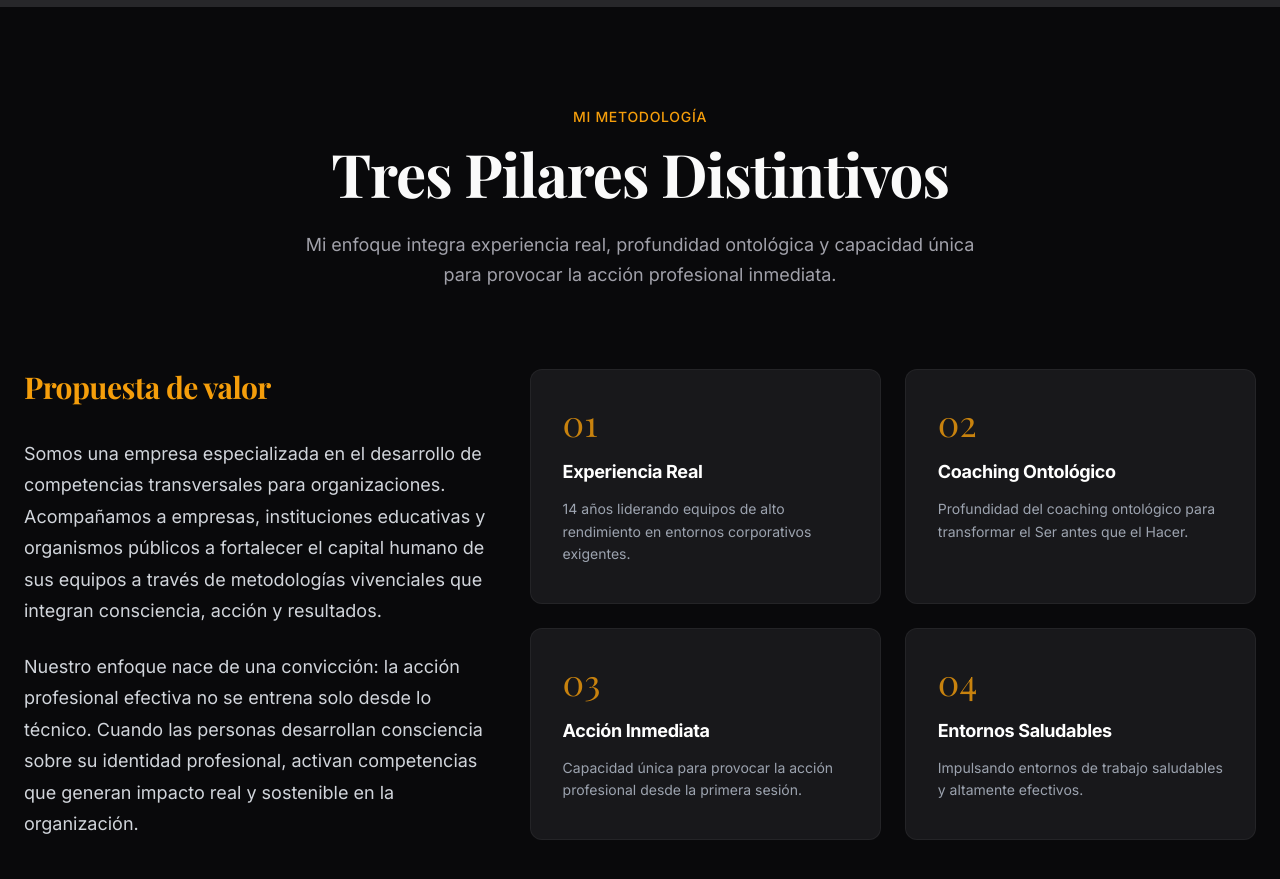
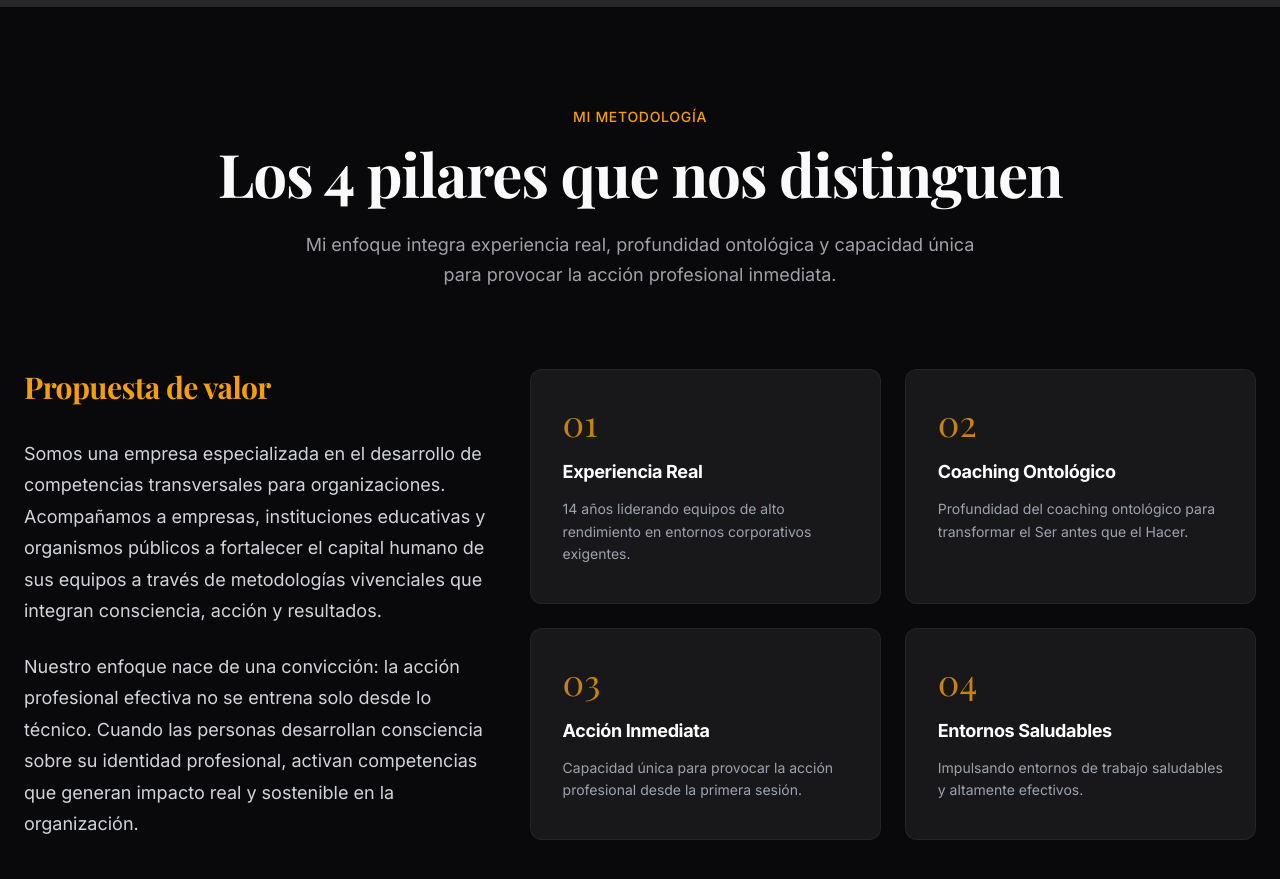
Before and after one commit to mauro6287-blip/alicia-morales-coach, a Next.js app: page / in a window 1280 px wide. Shown: the part 2640-3519 px from the top of the page. Built offline with nearby package versions, Linux system fonts and the light colour scheme; a web font is replaced by a local one.

Commit message:
Rename section title to Los 4 pilares que nos distinguen
Co-Authored-By: Claude Opus 4.6 <noreply@anthropic.com>

```diff
--- a/sections/PropuestaValor.tsx
+++ b/sections/PropuestaValor.tsx
@@ -36,7 +36,7 @@ export default function PropuestaValor() {
                     </span>
                     <h2 className="mb-6 text-4xl font-bold text-foreground md:text-5xl lg:text-6xl">
                         <span className="font-[family-name:var(--font-playfair)]">
-                            Tres Pilares Distintivos
+                            Los 4 pilares que nos distinguen
                         </span>
                     </h2>
                     <p className="mx-auto max-w-2xl text-lg leading-relaxed text-muted">
```
